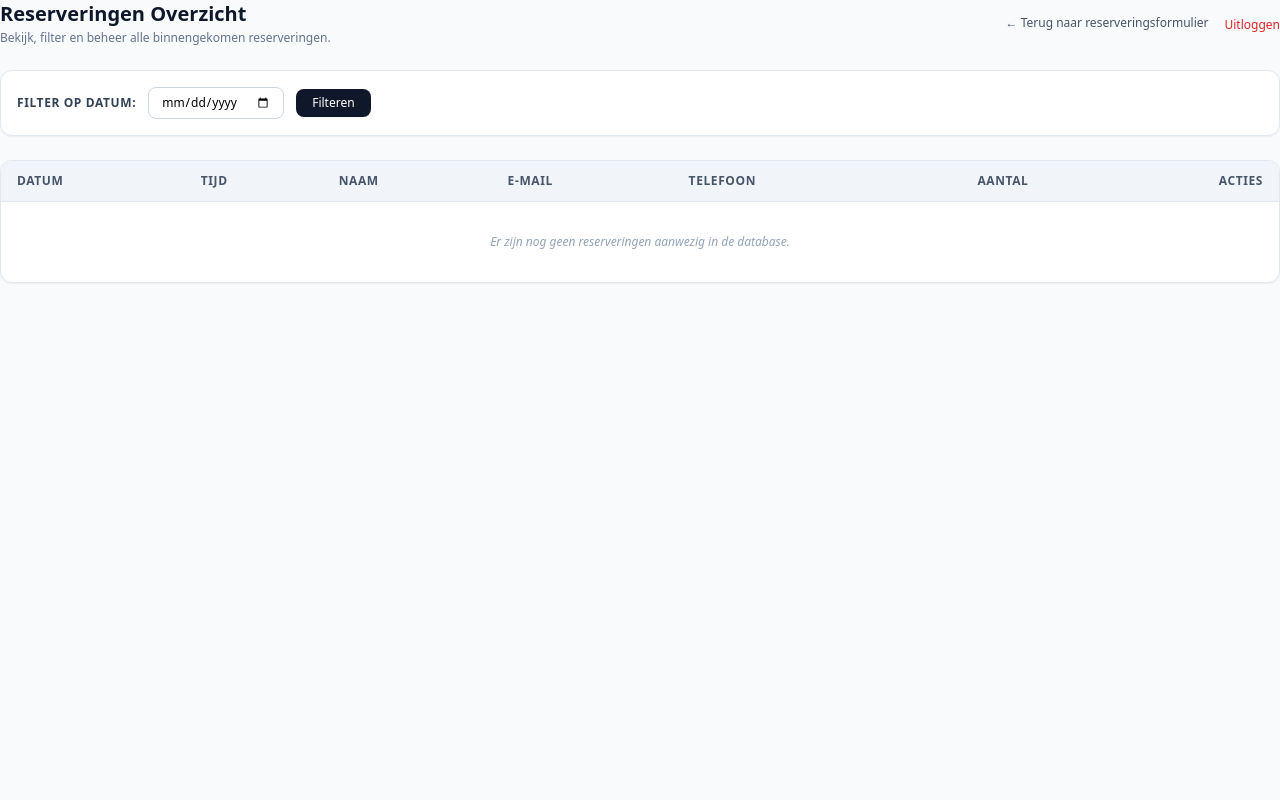
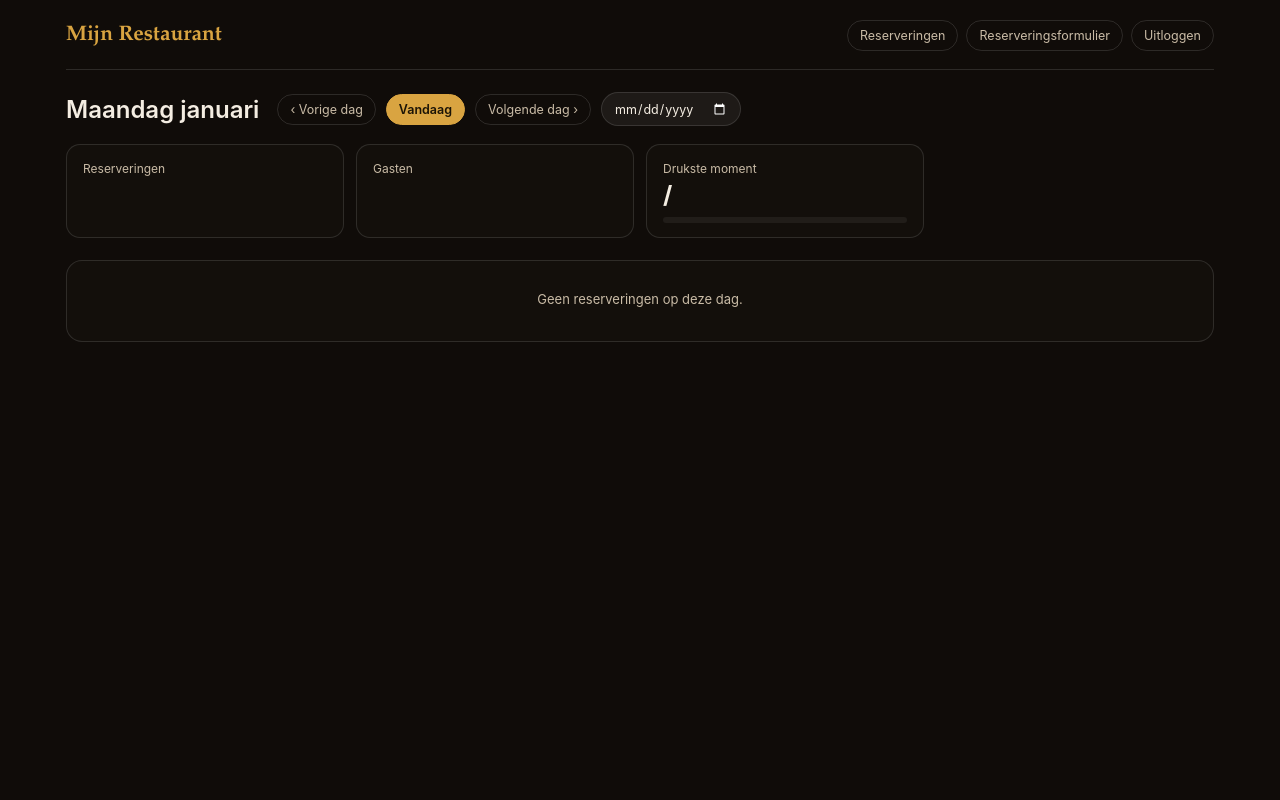
Before and after one commit to kevino-pro/Ressystem, a Flask app: template templates/overzicht.html in a window 1280 px wide. Run offline with Flask 3, Linux system fonts and the light colour scheme; the template is opened without the code that fills it, so the values that code supplies are empty; some libraries are stand-ins or nearby versions.

Commit message:
Overzicht per dag met tellers en groepen per tijd

```diff
--- a/templates/overzicht.html
+++ b/templates/overzicht.html
@@ -1,112 +1,70 @@
-{% extends "base.html" %}
-{% block content %}
-<!-- HEADER BAR WITH BACK BUTTON -->
-<div class="flex flex-col sm:flex-row sm:items-center sm:justify-between mb-6 gap-4">
-    <div>
-        <h2 class="text-xl font-bold text-slate-900">Reserveringen Overzicht</h2>
-        <p class="text-xs text-slate-500 mt-0.5">Bekijk, filter en beheer alle binnengekomen reserveringen.</p>
-    </div>
-    <div class="flex items-center gap-4">
-        {% if config.PLATTEGROND %}
-        <a href="/plattegrond{{ '?datum=' ~ gekozen_datum if gekozen_datum else '' }}" class="inline-flex items-center text-xs font-semibold text-slate-900 hover:underline">
-            Plattegrond
-        </a>
-        {% endif %}
-        <a href="/" class="inline-flex items-center text-xs font-medium text-slate-600 hover:text-slate-900 transition">
-            ← Terug naar reserveringsformulier
-        </a>
-        <form action="/logout" method="POST" class="inline">
-            <input type="hidden" name="csrf_token" value="{{ csrf_token() }}">
-            <button type="submit" class="text-xs font-medium text-red-600 hover:text-red-800 transition">Uitloggen</button>
-        </form>
-    </div>
-</div>
-
-<!-- FILTER BAR -->
-<div class="bg-white p-4 rounded-xl shadow-sm border border-slate-200 mb-6">
-    <form action="/overzicht" method="GET" class="flex flex-wrap items-center gap-3 text-xs">
-        <label for="datum" class="font-semibold text-slate-700 uppercase tracking-wider">Filter op datum:</label>
-        <input type="date" id="datum" name="datum" value="{{ gekozen_datum if gekozen_datum else '' }}"
-            class="px-3 py-1.5 border border-slate-300 rounded-lg text-xs focus:outline-none focus:ring-2 focus:ring-slate-400">
-        <button type="submit"
-            class="px-4 py-1.5 bg-slate-900 hover:bg-slate-800 text-white font-medium rounded-lg shadow-sm transition">
-            Filteren
-        </button>
-        {% if gekozen_datum %}
-        <a href="/overzicht" class="text-xs text-red-600 hover:underline font-medium ml-2">
-            Wis filter
-        </a>
-        {% endif %}
+{% extends "personeel.html" %}
+{% block titel %}Reserveringen · {{ config.RESTAURANT_NAAM }}{% endblock %}
+{% block inhoud %}
+<div class="dagnav">
+    <h2>{{ dag | nl_datum(met_jaar=dag.year != vandaag.year) | capitalize }}</h2>
+    <a class="pil" href="/overzicht?datum={{ vorige }}">‹ Vorige dag</a>
+    <a class="pil {{ 'aan' if dag == vandaag }}" href="/overzicht">Vandaag</a>
+    <a class="pil" href="/overzicht?datum={{ volgende }}">Volgende dag ›</a>
+    <form action="/overzicht" method="GET">
+        <label for="datum" class="verborgen">Kies datum</label>
+        <input type="date" id="datum" name="datum" value="{{ datum }}" onchange="this.form.submit()">
+        <noscript><button type="submit" class="pil">Tonen</button></noscript>
     </form>
 </div>
 
-<!-- RESERVATION TABLE -->
-<div class="bg-white rounded-xl shadow-sm border border-slate-200 overflow-hidden">
-    <div class="overflow-x-auto">
-        <table class="w-full text-left border-collapse text-xs">
-            <thead>
-                <tr
-                    class="bg-slate-100 border-b border-slate-200 text-slate-600 font-semibold uppercase tracking-wider">
-                    <th class="py-3 px-4">Datum</th>
-                    <th class="py-3 px-4">Tijd</th>
-                    <th class="py-3 px-4">Naam</th>
-                    <th class="py-3 px-4">E-mail</th>
-                    <th class="py-3 px-4">Telefoon</th>
-                    <th class="py-3 px-4 text-center">Aantal</th>
-                    {% if config.PLATTEGROND %}<th class="py-3 px-4">Tafel</th>{% endif %}
-                    <th class="py-3 px-4 text-right">Acties</th>
-                </tr>
-            </thead>
-            <tbody class="divide-y divide-slate-100 text-slate-700">
-                {% for r in reserveringen %}
-                <tr class="hover:bg-slate-50/80 transition duration-150">
-                    <td class="py-3 px-4 font-medium text-slate-900 whitespace-nowrap">{{ r.datum }}</td>
-                    <td class="py-3 px-4 whitespace-nowrap">{{ r.tijd }}</td>
-                    <td class="py-3 px-4 font-semibold text-slate-900 whitespace-nowrap">{{ r.naam }}</td>
-                    <td class="py-3 px-4 whitespace-nowrap">
-                        <a href="mailto:{{ r.email }}" class="hover:underline text-slate-600">{{ r.email }}</a>
-                    </td>
-                    <td class="py-3 px-4 whitespace-nowrap">
-                        <a href="tel:{{ r.telefoon }}" class="hover:underline text-slate-600">{{ r.telefoon }}</a>
-                    </td>
-                    <td class="py-3 px-4 text-center whitespace-nowrap">
-                        <span
-                            class="inline-block px-2.5 py-0.5 rounded-full bg-slate-100 font-bold text-slate-900 border border-slate-200">
-                            {{ r.aantal }}
-                        </span>
-                    </td>
-                    {% if config.PLATTEGROND %}
-                    <td class="py-3 px-4 whitespace-nowrap">
-                        {% if toewijzingen.get(r.id) %}{{ toewijzingen[r.id] | join(' + ') }}{% else %}<span class="text-amber-700">geen</span>{% endif %}
-                    </td>
-                    {% endif %}
+<div class="tellers">
+    <div class="teller"><small>Reserveringen</small><b>{{ tellers.reserveringen }}</b></div>
+    <div class="teller"><small>Gasten</small><b>{{ tellers.gasten }}</b></div>
+    <div class="teller">
+        <small>Drukste moment{% if tellers.piek_tijd %} ({{ tellers.piek_tijd }}){% endif %}</small>
+        <b>{{ tellers.piek }} / {{ tellers.max }}</b>
+        <div class="balk"><i style="width: {{ [100, (tellers.piek * 100 / tellers.max) | round | int] | min }}%"></i></div>
+    </div>
+    {% if plattegrond_aan %}
+    <div class="teller {{ 'let' if tellers.zonder_tafel }}"><small>Nog zonder tafel</small><b>{{ tellers.zonder_tafel }}</b></div>
+    {% endif %}
+</div>
 
-                    <td class="py-3 px-4 text-right whitespace-nowrap">
-                        <form action="/verwijder/{{ r.id }}" method="POST"
-                            data-bericht="Weet je zeker dat je deze reservering van {{ r.naam }} wilt verwijderen?"
-                            onsubmit="return confirm(this.dataset.bericht);"
-                            class="inline">
-<input type="hidden" name="csrf_token" value="{{ csrf_token() }}">
-                            <button type="submit"
-                                class="px-2.5 py-1 text-xs font-medium text-red-600 hover:text-red-800 bg-red-50 hover:bg-red-100 border border-red-200 rounded-md transition duration-150">
-                                Verwijderen
-                            </button>
-                        </form>
-                    </td>
-                </tr>
-                {% else %}
-                <tr>
-                    <td colspan="{{ 8 if config.PLATTEGROND else 7 }}" class="py-8 text-center text-slate-400 italic">
-                        {% if gekozen_datum %}
-                        Geen reserveringen gevonden voor <strong>{{ gekozen_datum }}</strong>.
-                        {% else %}
-                        Er zijn nog geen reserveringen aanwezig in de database.
-                        {% endif %}
-                    </td>
-                </tr>
-                {% endfor %}
-            </tbody>
-        </table>
+<div class="lijst">
+    {% for tijd, rijen in groepen.items() %}
+    <div class="tijdkop">
+        <b>{{ tijd }}</b>
+        <span>{{ rijen | length }} reservering{{ 'en' if rijen | length != 1 }} · {{ rijen | sum(attribute='aantal') }} gasten</span>
     </div>
+    {% for r in rijen %}
+    <div class="res">
+        <div class="aantal" title="{{ r.aantal }} personen">{{ r.aantal }}</div>
+        <div class="wie">
+            <b>{{ r.naam }}</b>
+            <small><a href="tel:{{ r.telefoon }}">{{ r.telefoon }}</a> · <a href="mailto:{{ r.email }}">{{ r.email }}</a></small>
+        </div>
+        {% if plattegrond_aan %}
+            {% if toewijzingen.get(r.id) %}
+            <span class="tafel">Tafel {{ toewijzingen[r.id] | join(' + ') }}</span>
+            {% else %}
+            <a class="tafel leeg" href="/plattegrond?datum={{ datum }}&amp;tijd={{ r.tijd }}">+ Tafel kiezen</a>
+            {% endif %}
+        {% else %}<span></span>{% endif %}
+        <div class="acties">
+            <a href="tel:{{ r.telefoon }}">Bel</a>
+            <a href="mailto:{{ r.email }}">Mail</a>
+            <details>
+                <summary aria-label="Meer acties">⋯</summary>
+                <div class="menu">
+                    <form action="/verwijder/{{ r.id }}" method="POST"
+                          data-bericht="Weet je zeker dat je deze reservering van {{ r.naam }} wilt verwijderen?"
+                          onsubmit="return confirm(this.dataset.bericht);">
+                        <input type="hidden" name="csrf_token" value="{{ csrf_token() }}">
+                        <button type="submit">Reservering verwijderen</button>
+                    </form>
+                </div>
+            </details>
+        </div>
+    </div>
+    {% endfor %}
+    {% else %}
+    <p class="leeg" style="padding: 24px 0; text-align: center">Geen reserveringen op deze dag.</p>
+    {% endfor %}
 </div>
 {% endblock %}
```
Also changed, not shown: app/routes/web.py (+36 -5 lines), tests/test_overzicht.py (added, +99 -0 lines), tests/test_overzicht_xss.py (+1 -1 lines), tests/test_plattegrond_pagina.py (+1 -1 lines), tests/test_tafels_toewijzen.py (+3 -2 lines).
